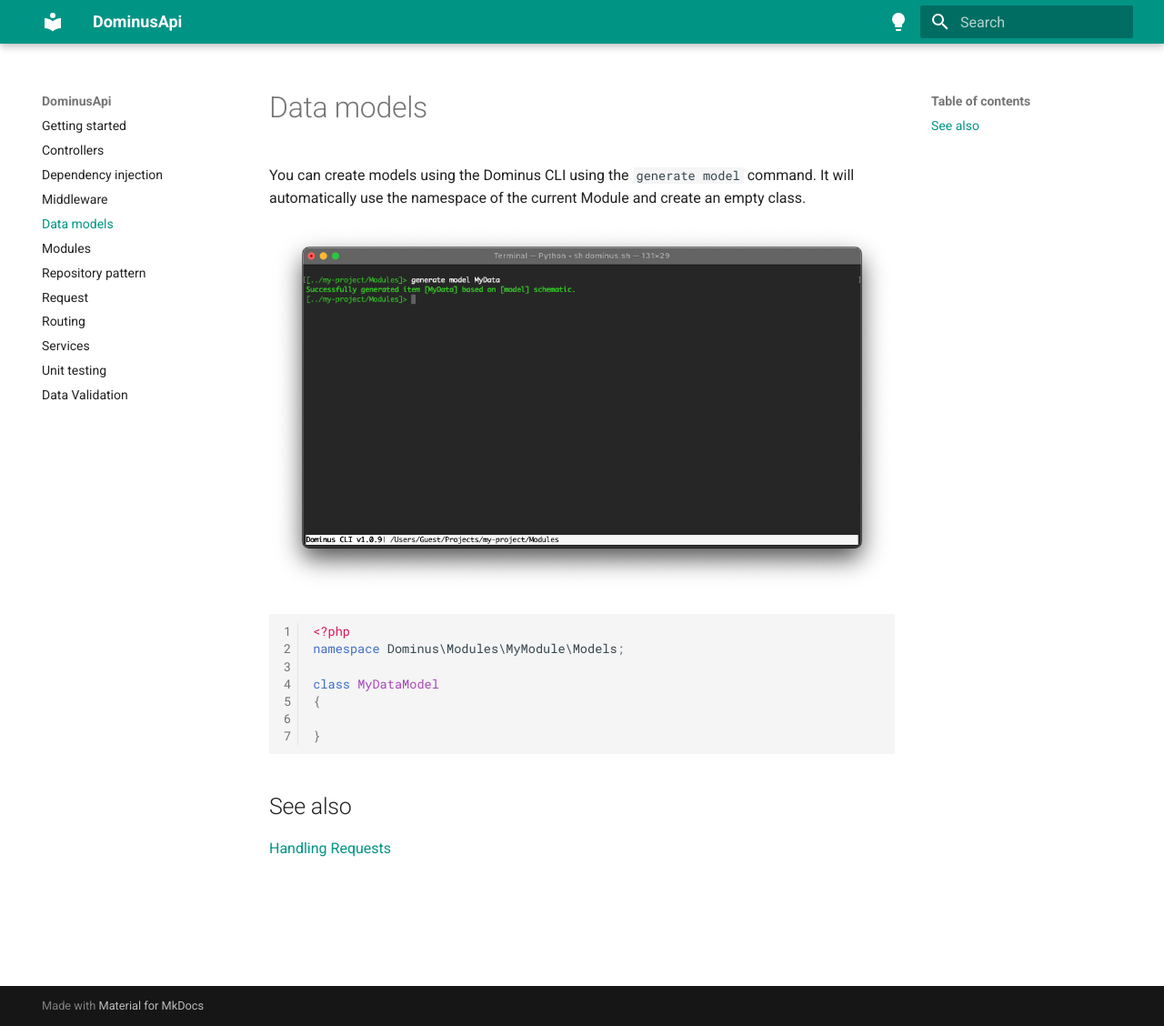
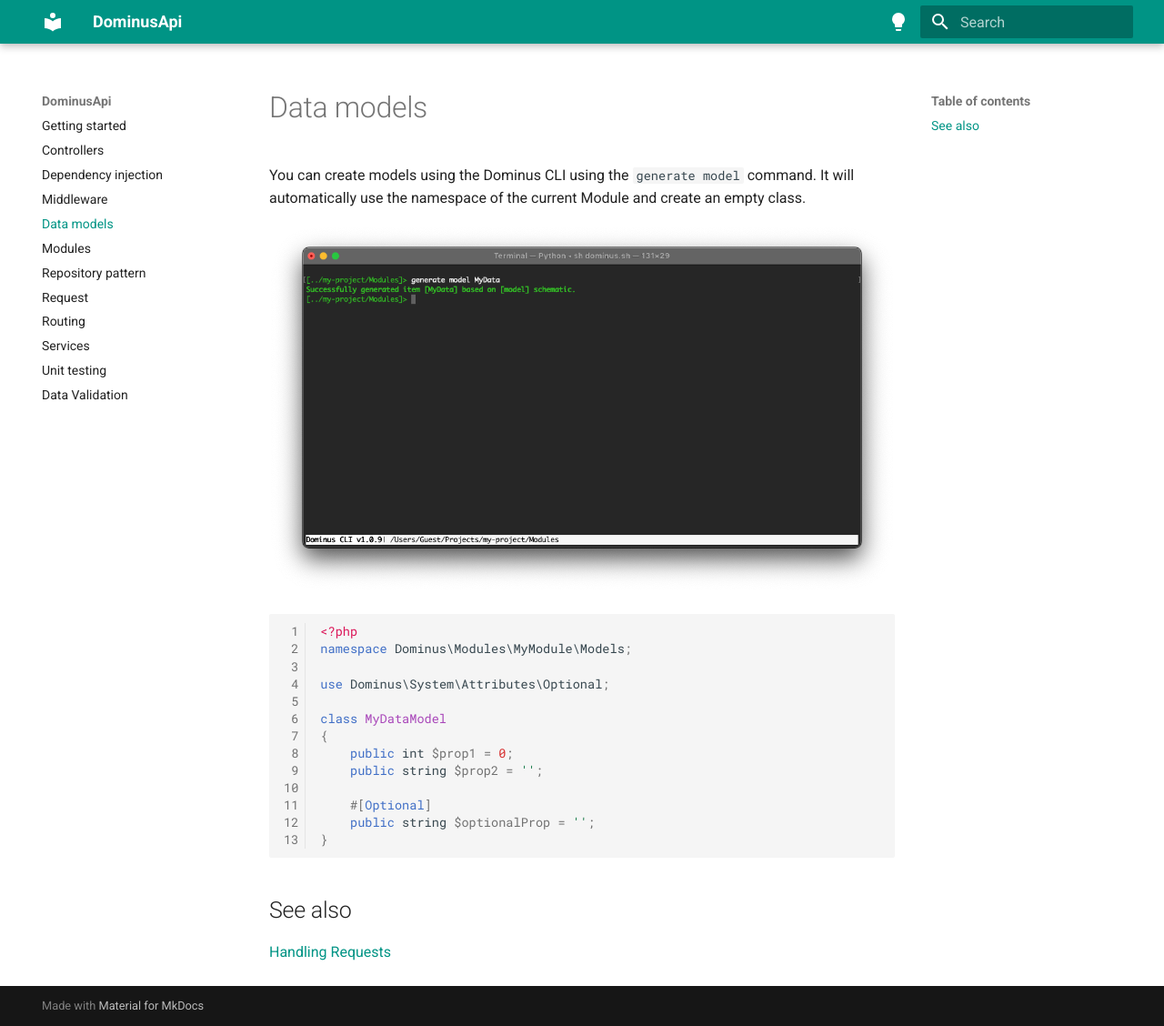
Before and after one commit to daniel1919-00/DominusApi, an MkDocs documentation site: the page built from docs/docs/models.md, in a window 1280 px wide and 1128 px high. Shown: the whole window at 91% size. Built offline with MkDocs 1.6.1 and Material for MkDocs 9.7.7, drawn with Linux system fonts in a browser that asks for light colours.

Commit message:
update docs

````diff
--- a/docs/docs/models.md
+++ b/docs/docs/models.md
@@ -8,9 +8,15 @@ You can create models using the Dominus CLI using the `generate model` command.
 <?php
 namespace Dominus\Modules\MyModule\Models;
 
+use Dominus\System\Attributes\Optional;
+
 class MyDataModel
 {
+    public int $prop1 = 0;
+    public string $prop2 = '';
 
+    #[Optional]
+    public string $optionalProp = '';
 }
 ```
 
````
